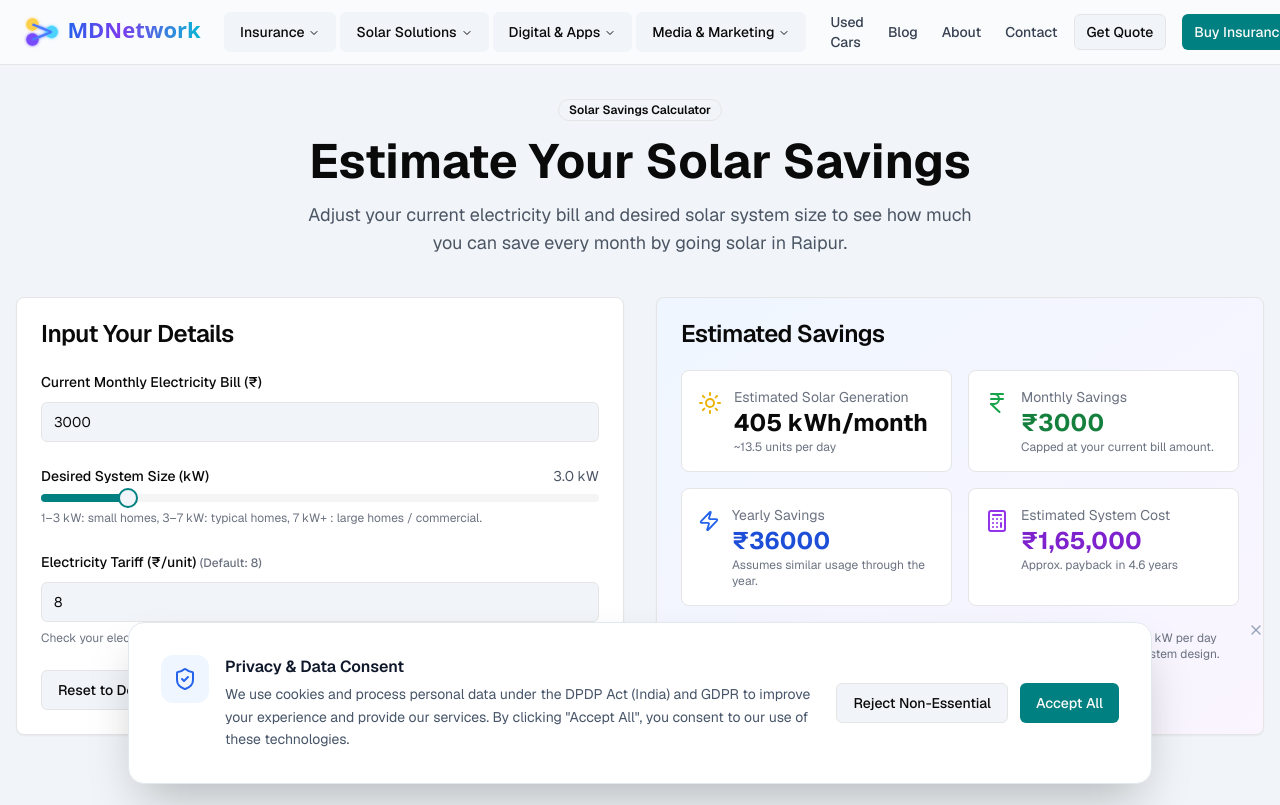
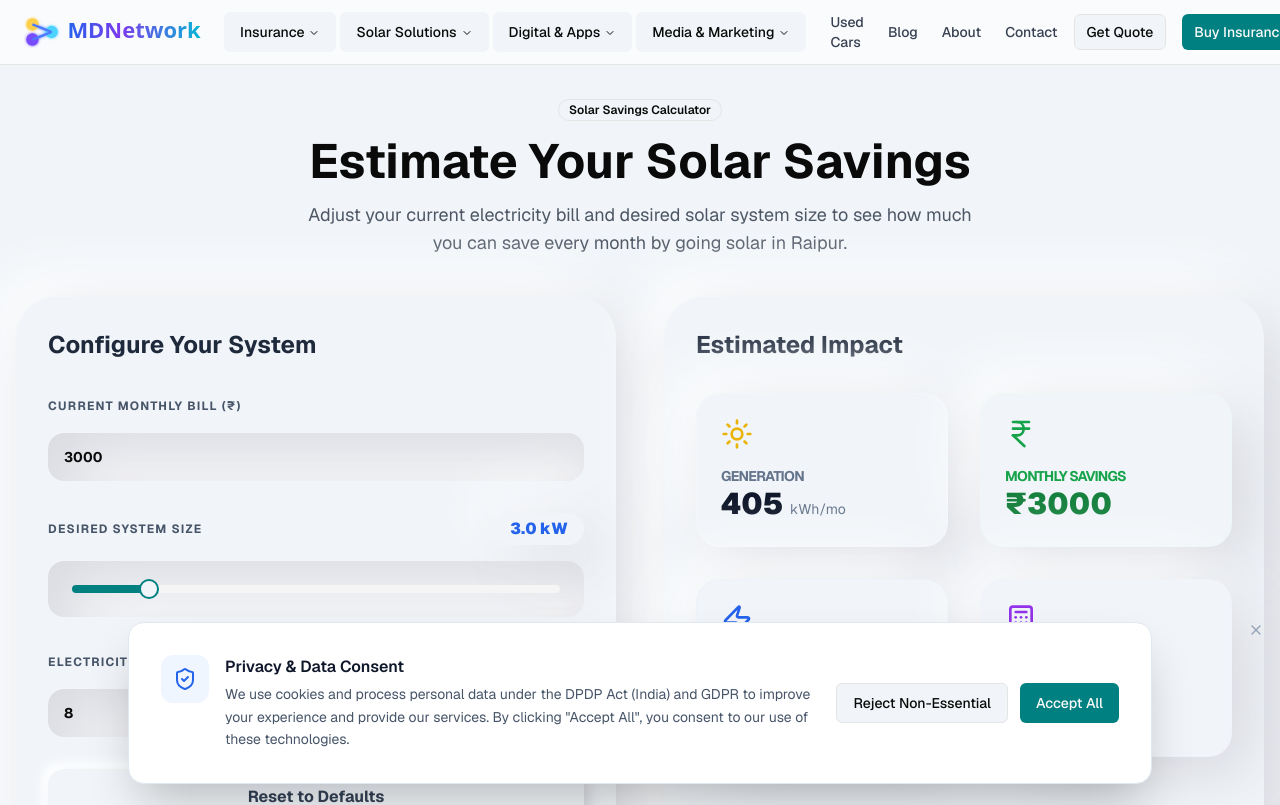
Before and after one commit to mynk717/biznexus-frontend-app, a Next.js app: page /solar/calculator in a window 1280 px wide. Shown: the top 805 px of the page. Built offline with nearby package versions, Linux system fonts and the light colour scheme.

Commit message:
Implement Neumorphic tactile UI for Solar Calculator

```diff
--- a/src/app/globals.css
+++ b/src/app/globals.css
@@ -220,6 +220,39 @@
   @apply bg-blue-50 dark:bg-blue-900/20 p-6 rounded-lg my-6;
 }
 
+/* Neumorphic Utility Classes */
+
+.nm-flat {
+  background: hsl(var(--background));
+  box-shadow: 20px 20px 60px #d9dae0, -20px -20px 60px #ffffff;
+}
+
+.nm-inset {
+  background: hsl(var(--background));
+  box-shadow: inset 20px 20px 60px #d9dae0, inset -20px -20px 60px #ffffff;
+}
+
+.dark .nm-flat {
+  background: #0f172a;
+  box-shadow: 20px 20px 60px #060a12, -20px -20px 60px #182442;
+}
+
+.dark .nm-inset {
+  background: #0f172a;
+  box-shadow: inset 20px 20px 60px #060a12, inset -20px -20px 60px #182442;
+}
+
+.nm-button {
+  background: hsl(var(--background));
+  box-shadow: 6px 6px 12px #d9dae0, -6px -6px 12px #ffffff;
+  @apply transition-all active:shadow-inner;
+}
+
+.dark .nm-button {
+  background: #0f172a;
+  box-shadow: 6px 6px 12px #060a12, -6px -6px 12px #182442;
+}
+
 /* Ensure tables are responsive */
 @media (max-width: 768px) {
   .blog-content table.comparison-table {
--- a/src/app/solar/calculator/CalculatorClient.tsx
+++ b/src/app/solar/calculator/CalculatorClient.tsx
@@ -42,32 +42,32 @@ export default function CalculatorClient() {
         </p>
       </section>
 
-      <section className="grid lg:grid-cols-2 gap-8">
+      <section className="grid lg:grid-cols-2 gap-12">
         {/* Inputs */}
-        <Card>
-          <CardHeader>
-            <CardTitle>Input Your Details</CardTitle>
-          </CardHeader>
-          <CardContent className="space-y-6">
-            <div className="space-y-2">
-              <Label htmlFor="bill">Current Monthly Electricity Bill (₹)</Label>
+        <div className="nm-flat p-8 rounded-[40px] space-y-8">
+          <h2 className="text-2xl font-bold text-slate-800 dark:text-slate-100">Configure Your System</h2>
+
+          <div className="space-y-4">
+            <Label htmlFor="bill" className="text-slate-600 dark:text-slate-400 font-bold uppercase tracking-widest text-xs">Current Monthly Bill (₹)</Label>
+            <div className="nm-inset p-1 rounded-2xl">
               <Input
                 id="bill"
                 type="number"
-                min={500}
-                max={50000}
+                className="border-none bg-transparent shadow-none focus-visible:ring-0 text-lg font-bold"
                 value={monthlyBill}
                 onChange={(e) => setMonthlyBill(Number(e.target.value) || 0)}
               />
             </div>
+          </div>
 
-            <div className="space-y-2">
+          <div className="space-y-4">
             <div className="flex justify-between items-center">
-                <Label>Desired System Size (kW)</Label>
-                <span className="text-sm text-gray-600">
+              <Label className="text-slate-600 dark:text-slate-400 font-bold uppercase tracking-widest text-xs">Desired System Size</Label>
+              <span className="nm-flat px-4 py-1 rounded-full text-blue-600 font-black">
                 {systemSize.toFixed(1)} kW
               </span>
             </div>
+            <div className="nm-inset p-6 rounded-2xl">
               <Slider
                 min={1}
                 max={15}
@@ -75,115 +75,84 @@ export default function CalculatorClient() {
                 value={[systemSize]}
                 onValueChange={([v]) => setSystemSize(v)}
               />
-              <p className="text-xs text-gray-500">
-                1–3 kW: small homes, 3–7 kW: typical homes, 7 kW+ : large homes / commercial.
-              </p>
+            </div>
           </div>
 
-            <div className="space-y-2">
-              <Label htmlFor="tariff">
-                Electricity Tariff (₹/unit){' '}
-                <span className="text-xs text-gray-500">(Default: 8)</span>
-              </Label>
+          <div className="space-y-4">
+            <Label htmlFor="tariff" className="text-slate-600 dark:text-slate-400 font-bold uppercase tracking-widest text-xs">Electricity Tariff (₹/unit)</Label>
+            <div className="nm-inset p-1 rounded-2xl">
               <Input
                 id="tariff"
                 type="number"
-                min={4}
-                max={15}
-                step={0.5}
+                className="border-none bg-transparent shadow-none focus-visible:ring-0 text-lg font-bold"
                 value={tariff}
                 onChange={(e) => setTariff(Number(e.target.value) || 0)}
               />
-              <p className="text-xs text-gray-500">
-                Check your electricity bill for exact per-unit rate.
-              </p>
+            </div>
           </div>
 
-            <Button
+          <button
             type="button"
-              variant="outline"
+            className="nm-button w-full py-4 rounded-2xl font-bold text-slate-700 dark:text-slate-200 hover:text-blue-600 transition-colors"
             onClick={() => {
               setMonthlyBill(3000);
               setSystemSize(3);
-                setTariff(DEFAULT_UNITS_PER_KW);
+              setTariff(DEFAULT_TARIFF);
             }}
           >
             Reset to Defaults
-            </Button>
-          </CardContent>
-        </Card>
+          </button>
+        </div>
 
         {/* Results */}
-        <Card className="bg-gradient-to-br from-blue-50 to-purple-50">
-          <CardHeader>
-            <CardTitle>Estimated Savings</CardTitle>
-          </CardHeader>
-          <CardContent className="space-y-6">
-            <div className="grid md:grid-cols-2 gap-4">
-              <div className="p-4 bg-white rounded-lg border flex items-start gap-3">
-                <Sun className="h-6 w-6 text-yellow-500 mt-1" />
-                <div>
-                  <div className="text-sm text-gray-500">
-                    Estimated Solar Generation
-                  </div>
-                  <div className="text-2xl font-bold">
-                    {monthlyUnits.toFixed(0)} kWh/month
-                  </div>
-                  <div className="text-xs text-gray-500">
-                    ~{dailyUnits.toFixed(1)} units per day
-                  </div>
+        <div className="nm-flat p-8 rounded-[40px] bg-slate-50/50">
+          <h2 className="text-2xl font-bold text-slate-800 dark:text-slate-100 mb-8">Estimated Impact</h2>
+
+          <div className="grid md:grid-cols-2 gap-8">
+            <div className="nm-flat p-6 rounded-3xl bg-white/50 border border-white/20">
+              <Sun className="h-8 w-8 text-yellow-500 mb-4" />
+              <div className="text-sm text-slate-500 font-bold uppercase tracking-tighter">Generation</div>
+              <div className="text-3xl font-black text-slate-900 dark:text-white">
+                {monthlyUnits.toFixed(0)} <span className="text-sm font-normal text-slate-500">kWh/mo</span>
               </div>
             </div>
 
-              <div className="p-4 bg-white rounded-lg border flex items-start gap-3">
-                <IndianRupee className="h-6 w-6 text-green-600 mt-1" />
-                <div>
-                  <div className="text-sm text-gray-500">Monthly Savings</div>
-                  <div className="text-2xl font-bold text-green-700">
+            <div className="nm-flat p-6 rounded-3xl bg-green-50/30 border border-green-100/20">
+              <IndianRupee className="h-8 w-8 text-green-600 mb-4" />
+              <div className="text-sm text-green-600 font-bold uppercase tracking-tighter">Monthly Savings</div>
+              <div className="text-3xl font-black text-green-700">
                 ₹{monthlySavings.toFixed(0)}
-                  </div>
-                  <div className="text-xs text-gray-500">
-                    Capped at your current bill amount.
-                  </div>
               </div>
             </div>
 
-              <div className="p-4 bg-white rounded-lg border flex items-start gap-3">
-                <Zap className="h-6 w-6 text-blue-600 mt-1" />
-                <div>
-                  <div className="text-sm text-gray-500">Yearly Savings</div>
-                  <div className="text-2xl font-bold text-blue-700">
+            <div className="nm-flat p-6 rounded-3xl bg-blue-50/30 border border-blue-100/20">
+              <Zap className="h-8 w-8 text-blue-600 mb-4" />
+              <div className="text-sm text-blue-600 font-bold uppercase tracking-tighter">Yearly Savings</div>
+              <div className="text-3xl font-black text-blue-700">
                 ₹{yearlySavings.toFixed(0)}
-                  </div>
-                  <div className="text-xs text-gray-500">
-                    Assumes similar usage through the year.
-                  </div>
               </div>
             </div>
 
-              <div className="p-4 bg-white rounded-lg border flex items-start gap-3">
-                <CalcIcon className="h-6 w-6 text-purple-600 mt-1" />
-                <div>
-                  <div className="text-sm text-gray-500">Estimated System Cost</div>
-                  <div className="text-2xl font-bold text-purple-700">
-                    ₹{systemCost.toLocaleString('en-IN')}
+            <div className="nm-flat p-6 rounded-3xl bg-purple-50/30 border border-purple-100/20">
+              <CalcIcon className="h-8 w-8 text-purple-600 mb-4" />
+              <div className="text-sm text-purple-600 font-bold uppercase tracking-tighter">System Cost</div>
+              <div className="text-3xl font-black text-purple-700">
+                ₹{(systemCost / 100000).toFixed(2)}L
               </div>
               {paybackYears && (
-                    <div className="text-xs text-gray-500">
-                      Approx. payback in {paybackYears} years
+                <div className="text-xs font-bold text-purple-500 mt-2">
+                  ROI in {paybackYears} years
                 </div>
               )}
             </div>
           </div>
+
+          <div className="mt-12 nm-inset p-6 rounded-2xl bg-slate-100/50">
+            <p className="text-xs text-slate-500 leading-relaxed italic">
+              *Approximate calculation for Raipur. Actual savings depend on rooftop orientation, shading (e.g. from nearby Shankar Nagar buildings), and current CSPDCL net-metering policies.
+            </p>
           </div>
-
-            <p className="text-xs text-gray-500">
-              This is an approximate calculator using typical Indian solar generation
-              of 4–5 units per kW per day and average tariffs. Actual values depend on
-              your roof, location, DISCOM policy and system design.
-            </p>
-          </CardContent>
-        </Card>
+        </div>
       </section>
     </div>
   );
```
Lines whose indentation alone changed are shown as unchanged.
